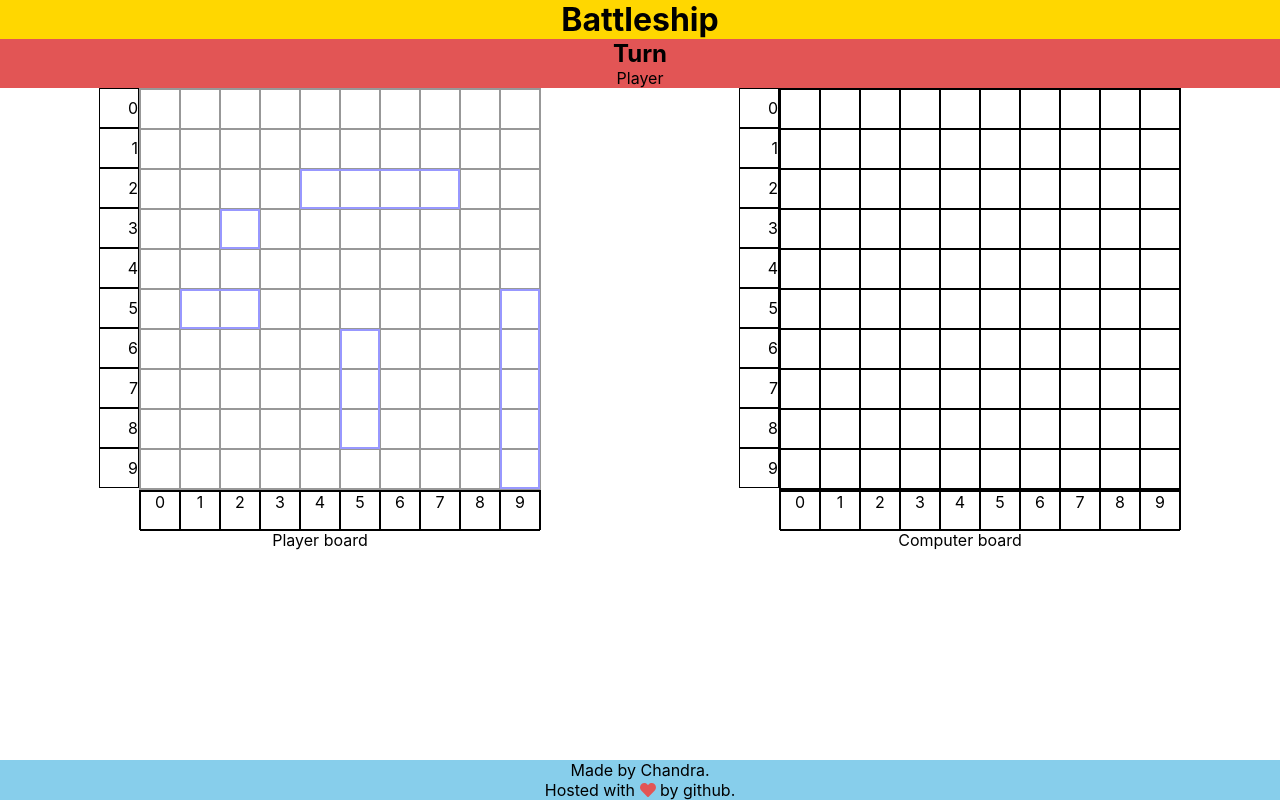
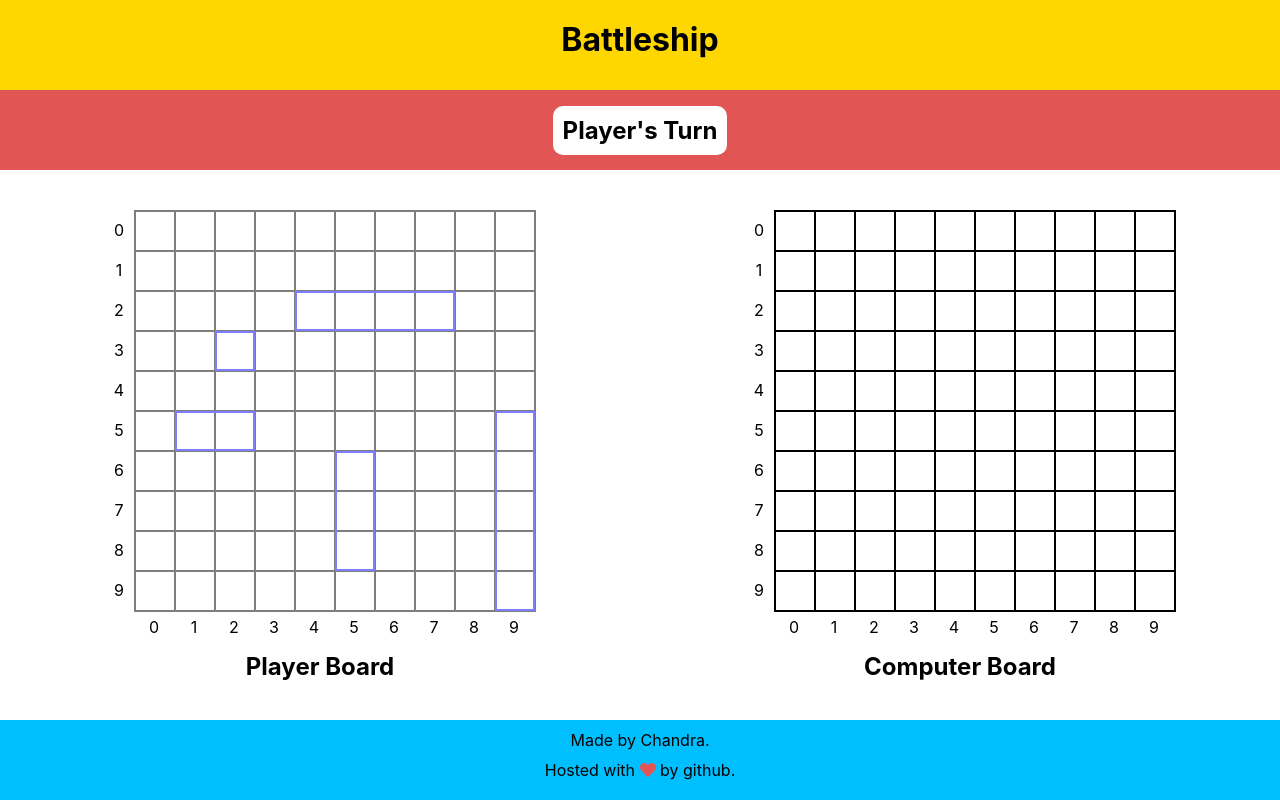
Before and after one commit to CodeSurfer3022/battleship, a React (Create React App) app: page / in a window 1280 px wide. Built offline with nearby package versions, Linux system fonts and the light colour scheme.

Commit message:
Apply basic styling

```diff
--- a/src/App.css
+++ b/src/App.css
@@ -6,16 +6,22 @@
 }
 
 header {
-  /*height: 100px;*/
+  height: 90px;
   background: gold;
 }
 
-
+h1 {
+  margin-top: 20px;
+}
 /* style for footer */
 
 footer {
-  /*height: 100px;*/
-  background: skyblue;
+  height: 80px;
+  background-color: deepskyblue;
+}
+
+footer p {
+  margin-top: 10px;
 }
 
 svg[data-icon="heart"] {
--- a/src/Components/GameBoard.css
+++ b/src/Components/GameBoard.css
@@ -6,5 +6,5 @@
 }
 
 .pause {
-    opacity: 0.4;
+    opacity: 0.5;
 }
--- a/src/Components/GameBoardContainer.css
+++ b/src/Components/GameBoardContainer.css
@@ -1,30 +1,37 @@
 .gameboard-container {
-    /*display: flex;*/
+    margin: 20px;
 }
 
 .flex {
     display: flex;
 }
 
+
+/* Style numbers, side and bottom tab */
+
 .number {
+    display: flex;
+    align-items: center;
+    justify-content: center;
+}
+
+.side-tab .number {
     height: 40px;
-    width: 40px;
-    display: flex;
-    border: 1px solid black;
+    width: 30px;
+    align-items: center;
+    justify-content: center;
 }
 
 .bottom-tab {
     display: flex;
-    height: 40px;
-    border: 1px solid black;
-}
-
-.side-tab .number {
-    align-items: center;
-    justify-content: flex-end;
+    height: 30px;
 }
 
 .bottom-tab .number {
-    align-items: flex-start;
-    justify-content: center;
+    width: 40px;
 }
+
+/* style board's name */
+.board-name {
+    margin-top: 10px;
+}
--- a/src/Components/GameBoardContainer.js
+++ b/src/Components/GameBoardContainer.js
@@ -31,8 +31,8 @@ function GameBoardContainer(props) {
           </div>
         </div>
       </div>
-      <div>
-        <p>{player} board</p>
+      <div className="board-name">
+        <h2>{player} Board</h2>
       </div>
 
       {/*<ShipsStatus />*/}
--- a/src/Components/GameRibbon.css
+++ b/src/Components/GameRibbon.css
@@ -1,3 +1,13 @@
 .game-ribbon {
+    height: 80px;
     background: #e25555;
+    display: flex;
+    align-items: center;
+    justify-content: center;
 }
+
+.banner {
+    background-color: white;
+    padding: 10px;
+    border-radius: 10px;
+}
--- a/src/Components/GameRibbon.js
+++ b/src/Components/GameRibbon.js
@@ -4,12 +4,10 @@ import {FontAwesomeIcon} from "@fortawesome/react-fontawesome";
 import {faInfoCircle} from "@fortawesome/free-solid-svg-icons";
 
 function GameRibbon(props) {
-  const banner = props.winner ? <div>
-    <p>{props.winner} won</p>
-    <button>New game</button>
-  </div> :  <div>
-    <h2>Turn</h2>
-    <p>{props.turn.name}</p>
+  const banner = props.winner ? <div className="banner">
+    <h2>{props.winner} won</h2>
+  </div> :  <div className="banner">
+    <h2>{props.turn.name}'s Turn</h2>
   </div>;
 
   return(
--- a/src/Components/Main.css
+++ b/src/Components/Main.css
@@ -1,3 +1,5 @@
 main {
     flex: 2;
+    display: flex;
+    flex-direction: column;
 }
--- a/src/Components/PlayArea.css
+++ b/src/Components/PlayArea.css
@@ -1,5 +1,6 @@
 .play-area {
     display: flex;
+    flex: 2;
     flex-wrap: wrap;
     justify-content: space-around;
     align-items: center;
```
